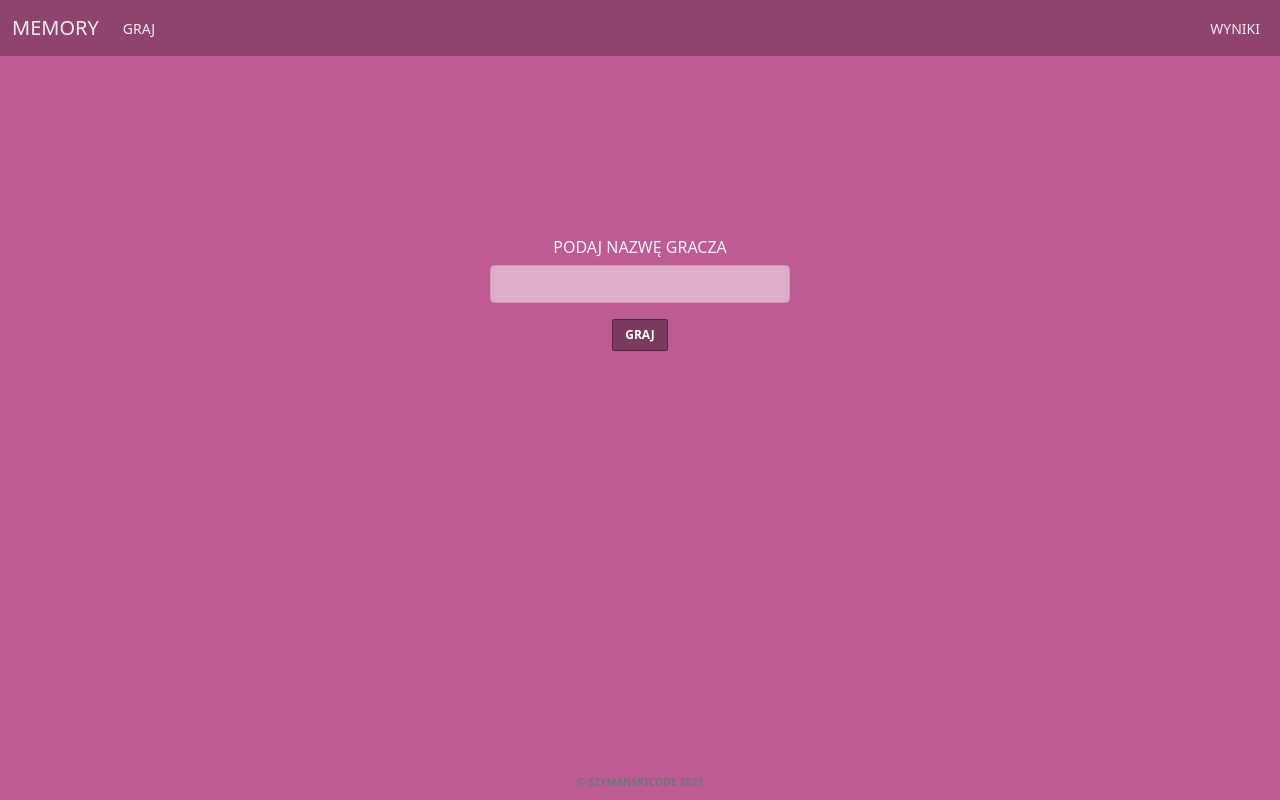
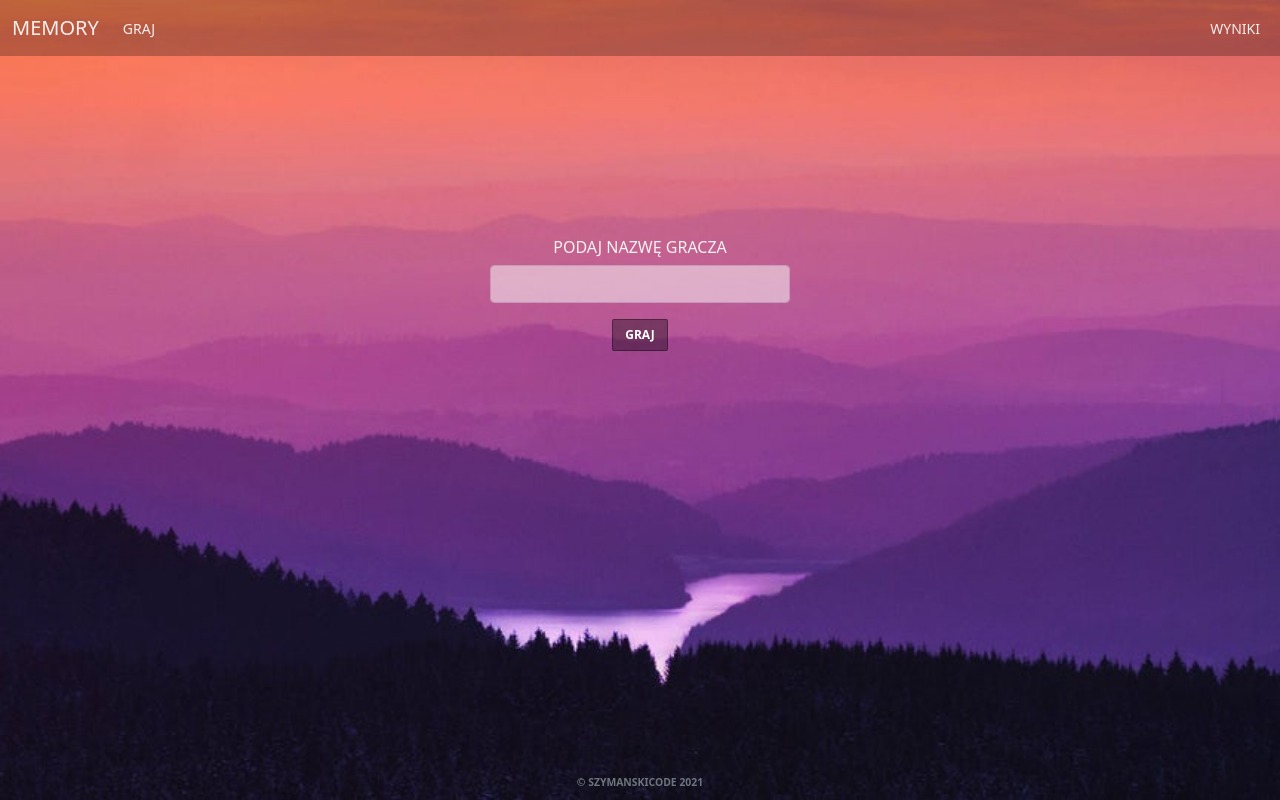
Before and after one commit to szymanskicode/memory, a React (Create React App) app: page / in a window 1280 px wide. Built offline with nearby package versions, Linux system fonts and the light colour scheme.

Commit message:
background color fixed

```diff
--- a/src/App.css
+++ b/src/App.css
@@ -17,12 +17,12 @@ html,
 body {
   padding: 0;
   margin: 0;
+  background-color: #be5b94;
 }
 
 body {
   width: 100%;
   min-height: 100vh;
-  background-color: #be5b94;
   color: #f2f2f2;
   background: center center no-repeat;
   background-size: cover;
@@ -31,7 +31,7 @@ body {
 
 .App,
 #root {
-  background-color: #be5b94;
+  background-color: transparent;
 }
 
 .App {
```
